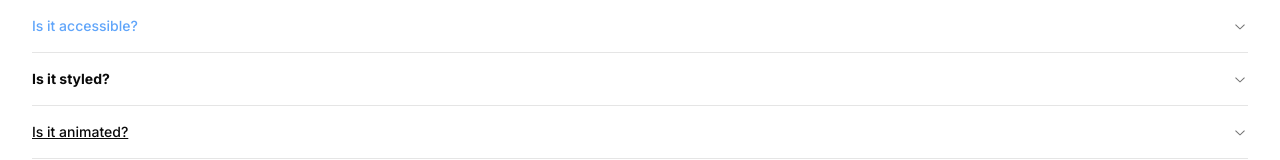
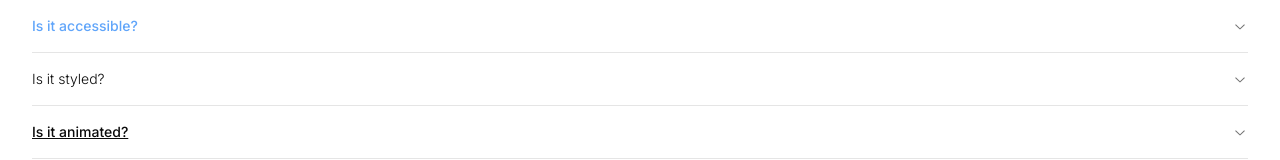
Before and after one commit to genrev-zapa-fgi/merge-conflict-demo, a Next.js app: page / in a window 1280 px wide. Shown: the top 160 px of the page. Built offline with nearby package versions, Linux system fonts and the light colour scheme.

Commit message:
change text font to light

```diff
--- a/components/molecules/accordion-demo.tsx
+++ b/components/molecules/accordion-demo.tsx
@@ -15,7 +15,7 @@ export function AccordionDemo() {
                 </AccordionContent>
             </AccordionItem>
             <AccordionItem value="item-2">
-                <AccordionTrigger className={"font-bold"}>Is it styled?</AccordionTrigger>
+                <AccordionTrigger className={"font-light"}>Is it styled?</AccordionTrigger>
                 <AccordionContent>
                     Yes. It comes with default styles that matches the other
                     components&apos; aesthetic.
```
